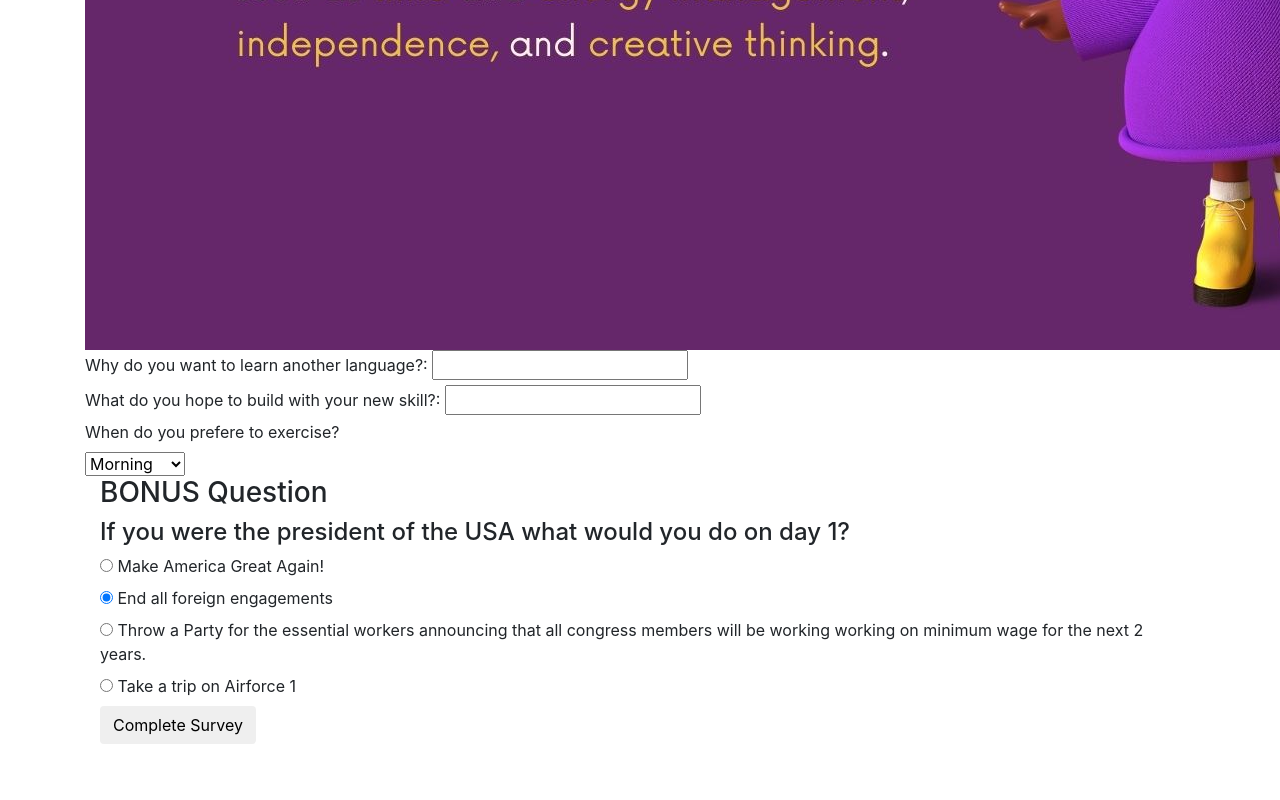
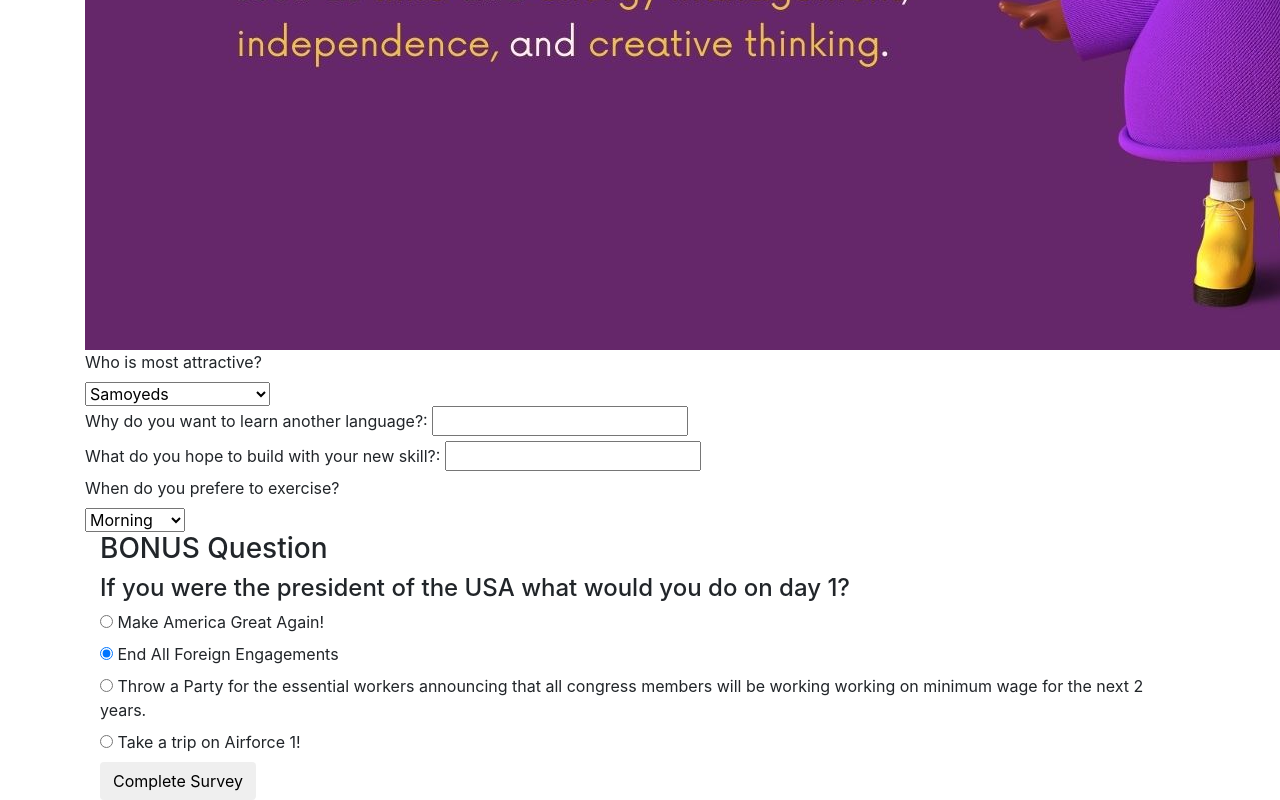
Before and after one commit to ADOSTech360/ProgrammingLanguageSuggester, a plain HTML site: page index.html in a window 1280 px wide. Shown: the part 1050-1850 px from the top of the page. Before the commit the page ends 1794 px from the top, so only its background shows below. Drawn offline with Linux system fonts and the light colour scheme.

Commit message:
add form section 4 with drop down menu

```diff
--- a/index.html
+++ b/index.html
@@ -20,6 +20,28 @@
         <img src="img/blank.jpg">
       </div>
 
+<!--
+// Question 4 for the user regarding the most attractive dogs. Presented in form of a drop down menu. This question will be counted in the branching logic. // -->
+
+
+  <label for="form-dog">Who is most attractive?</label>
+  <div class="container2">
+    <select class="form-dog" id="attractive">
+      <option value="1">Samoyeds</option>
+      <option value="2">Australian Shepherd</option>
+      <option value="3">Pomeranian</option>
+      <option value="4">Poodle</option>
+      <option value="5">Saluki</option>
+      <option value="6">Maltese</option>
+      <option value="7">Afghan Hound</option>
+      <option value="8">Irish Setter</option>
+      <option value="7">Pharaoh Hound</option>
+      <option value="8">Dog stink. #Cats rule!</option>
+    </select>
+  </div>
+
+
+
 
 <!--
 // Question 5 for the user regarding the reasoning for wanting to learn a new coding language. Presented in form of user input. This question will NOT be counted in the branching logic. // -->
@@ -35,7 +57,7 @@
     </div>
 
 <!--
-// Question number 6 for the user regarding exercise. Presented in form of another drop down. // -->
+// Question number 6 for the user regarding exercise. Presented in form of another drop down. This will be counted in branching logic. // -->
 
 <label for="form-exercise">When do you prefere to exercise?</label>
   <div class="container2">
@@ -66,7 +88,7 @@
             <div class="radio1">
               <label>
                 <input type="radio" name="fruit" value="2" checked>
-                End all foreign engagements
+                End All Foreign Engagements
               </label>
             </div>
             <div class="radio1">
@@ -78,7 +100,7 @@
             <div class="radio1">
               <label>
                 <input type="radio" name="fruit" value="4">
-                Take a trip on Airforce 1
+                Take a trip on Airforce 1!
               </label>
             </div>
             <button type="submit" class="btn">Complete Survey</button>
```
Lines whose indentation alone changed are shown as unchanged.
